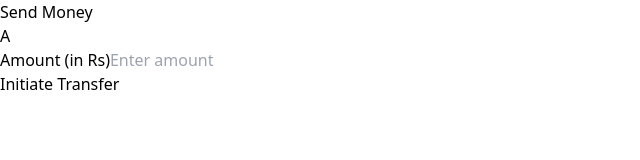
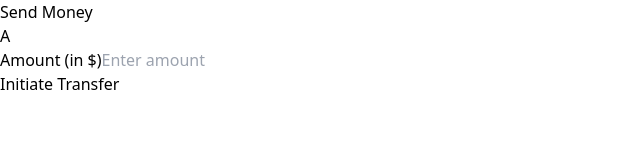
Before and after one commit to vvssgowtham/InstantTransfer, a React (Vite) app in the folder frontend/: page /send-money in a window 1280 px wide. Shown: the top 160 px of the page, without its empty margins (0-640 px from the left). Built offline with nearby package versions, Linux system fonts and the light colour scheme; sample sign-in values are in the browser's storage.

Commit message:
Update error handling to display server message and change currency label from Rs to $

```diff
--- a/frontend/src/pages/SendMoney.jsx
+++ b/frontend/src/pages/SendMoney.jsx
@@ -36,7 +36,7 @@ const SendMoney = () => {
         navigate("/");
       }
     } catch (error) {
-      alert(error.message);
+      alert(error.response.data.message);
     } finally {
       setLoading(false);
     }
@@ -60,7 +60,7 @@ const SendMoney = () => {
               htmlFor="amount"
               className="block text-sm font-medium text-gray-700"
             >
-              Amount (in Rs)
+              Amount (in $)
             </label>
             <input
               type="number"
```
